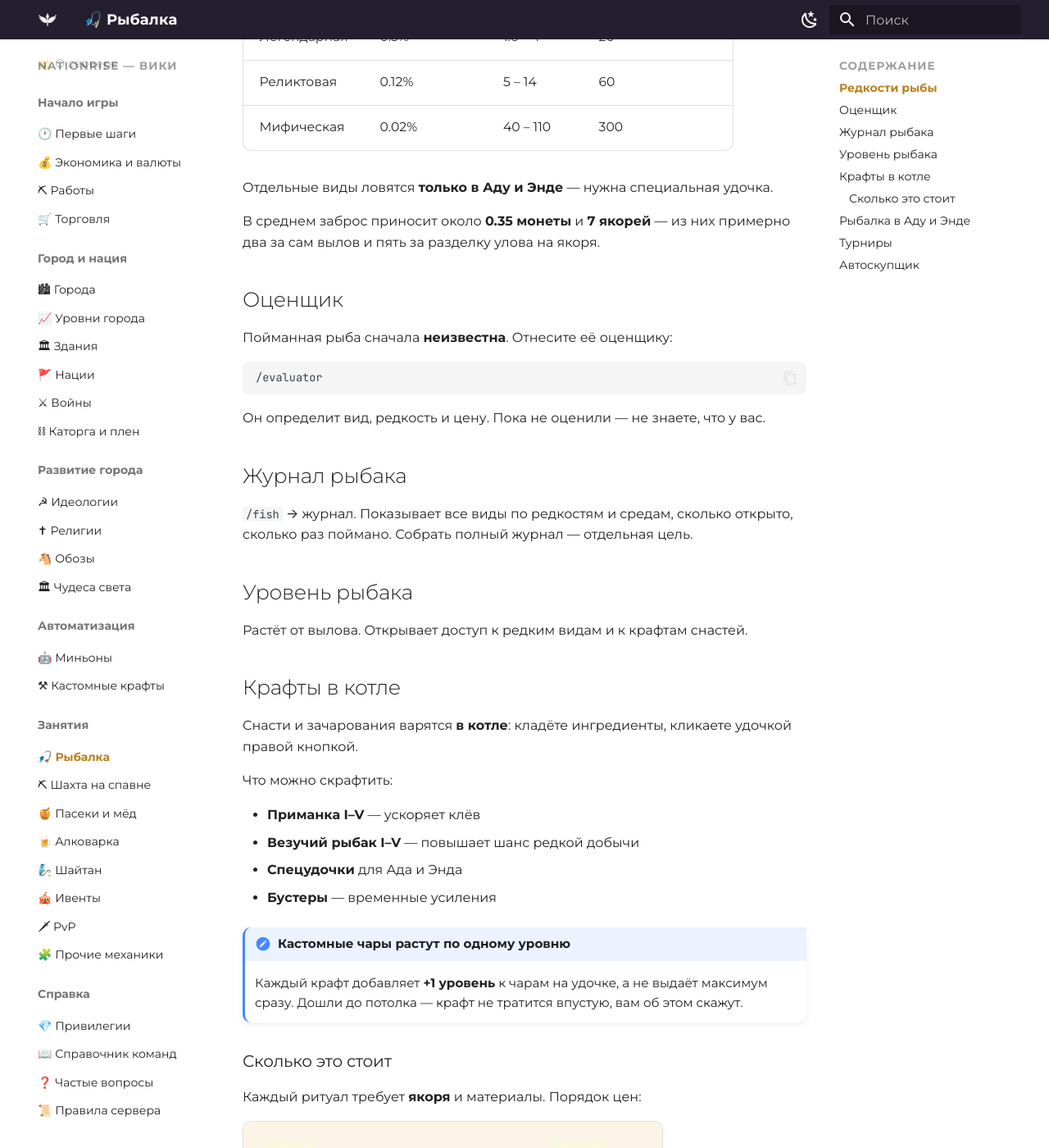
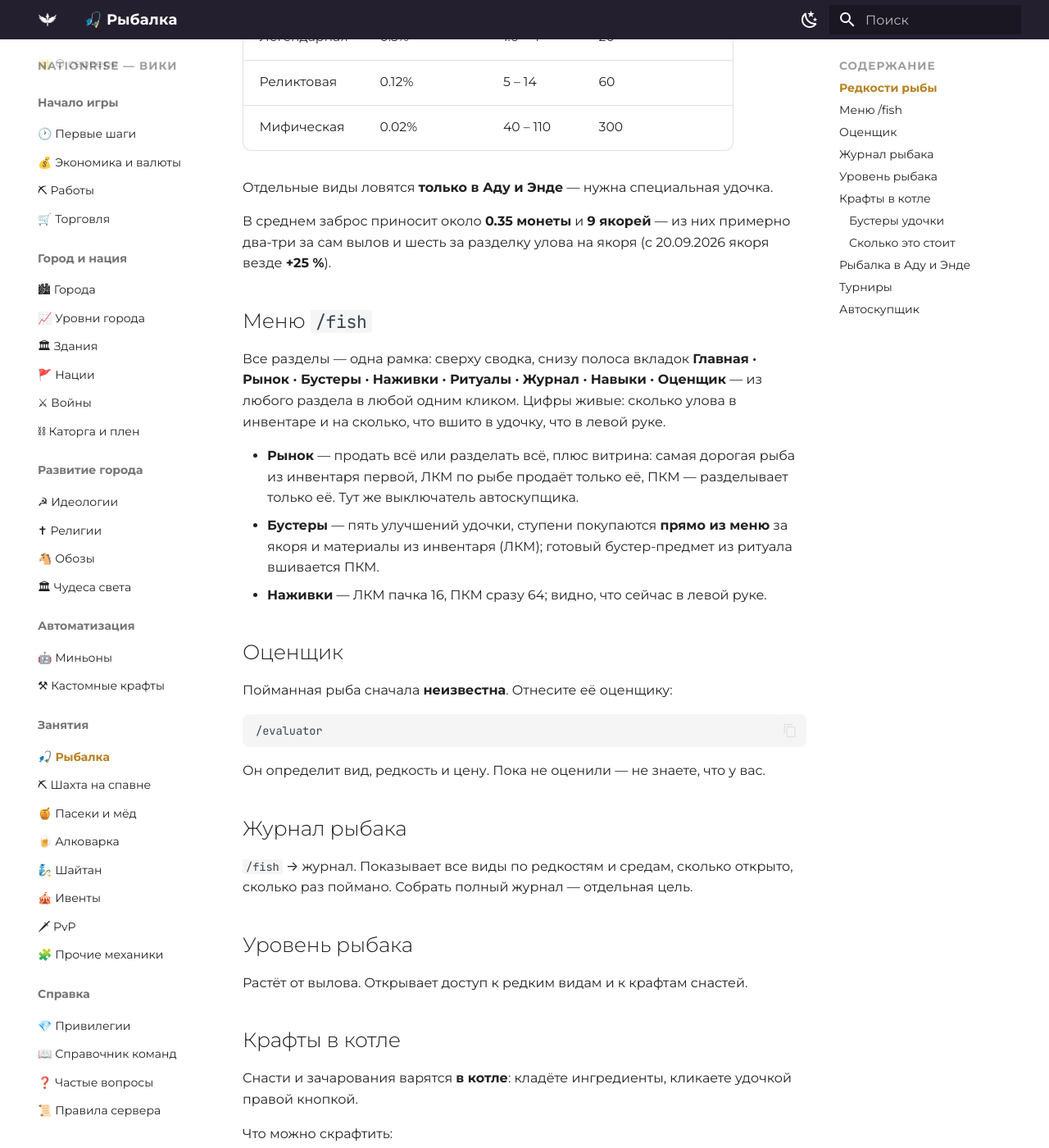
Before and after one commit to zixSSSed/NationRise-Wiki-RU, an MkDocs documentation site: the page built from docs/fishing.md, in a window 1280 px wide and 1400 px high, scrolled down 678 px. Shown: the whole window at 82% size. Built offline with MkDocs 1.6.1 and Material for MkDocs 9.7.7, drawn with Linux system fonts in a browser that asks for light colours; some of the changed text lies outside the part shown.

Commit message:
Рыбалка: меню с вкладками, витрина рынка, бустеры якорей и опыта, покупка ступеней из меню, якоря +25%
Co-Authored-By: Claude Opus 5 <noreply@anthropic.com>

```diff
--- a/docs/fishing.md
+++ b/docs/fishing.md
@@ -22,8 +22,20 @@
 
 Отдельные виды ловятся **только в Аду и Энде** — нужна специальная удочка.
 
-В среднем заброс приносит около **0.35 монеты** и **7 якорей** — из них примерно два
-за сам вылов и пять за разделку улова на якоря.
+В среднем заброс приносит около **0.35 монеты** и **9 якорей** — из них примерно два-три
+за сам вылов и шесть за разделку улова на якоря (с 20.09.2026 якоря везде **+25 %**).
+
+## Меню `/fish`
+
+Все разделы — одна рамка: сверху сводка, снизу полоса вкладок **Главная · Рынок · Бустеры ·
+Наживки · Ритуалы · Журнал · Навыки · Оценщик** — из любого раздела в любой одним кликом.
+Цифры живые: сколько улова в инвентаре и на сколько, что вшито в удочку, что в левой руке.
+
+- **Рынок** — продать всё или разделать всё, плюс витрина: самая дорогая рыба из инвентаря
+  первой, ЛКМ по рыбе продаёт только её, ПКМ — разделывает только её. Тут же выключатель автоскупщика.
+- **Бустеры** — пять улучшений удочки, ступени покупаются **прямо из меню** за якоря и материалы
+  из инвентаря (ЛКМ); готовый бустер-предмет из ритуала вшивается ПКМ.
+- **Наживки** — ЛКМ пачка 16, ПКМ сразу 64; видно, что сейчас в левой руке.
 
 ## Оценщик
 
@@ -53,11 +65,24 @@
 - **Приманка I–V** — ускоряет клёв
 - **Везучий рыбак I–V** — повышает шанс редкой добычи
 - **Спецудочки** для Ада и Энда
-- **Бустеры** — временные усиления
+- **Бустеры** — постоянные улучшения удочки (удобнее купить во вкладке «Бустеры»)
 
 !!! note "Кастомные чары растут по одному уровню"
     Каждый крафт добавляет **+1 уровень** к чарам на удочке, а не выдаёт максимум сразу.
     Дошли до потолка — крафт не тратится впустую, вам об этом скажут.
+
+### Бустеры удочки
+
+Вшиваются в удочку навсегда, ступени I → II → III по порядку. Покупаются во вкладке
+**Бустеры** (якоря + материалы из инвентаря) или варятся в котле предметом.
+
+| Бустер | I | II | III | Что даёт |
+|---|---|---|---|---|
+| Удачи | +10 % | +20 % | +35 % | шанс редкой и выше рыбы |
+| Скорости | +10 % | +20 % | +30 % | быстрее клёв |
+| Богатства | +10 % | +20 % | +30 % | цена рыбы (а с ней опыт и якоря за разделку) |
+| Якорей | +15 % | +30 % | +50 % | якоря за вылов и разделку |
+| Опыта | +15 % | +30 % | +50 % | опыт рыбака |
 
 ### Сколько это стоит
 
```
